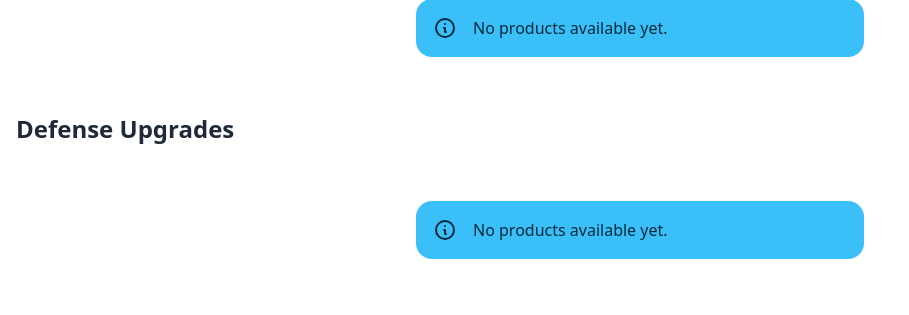
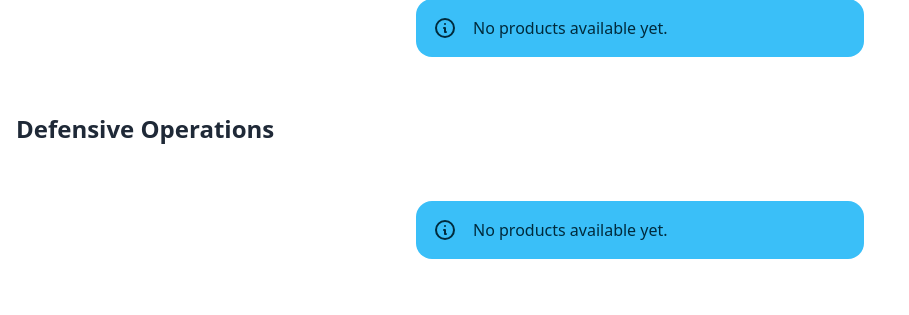
Before and after one commit to BreydenSummers/HackUSU2025, a Django app: template factory_simulation/simulation/templates/simulation/shop.html in a window 1280 px wide. Shown: the part 289-604 px from the top of the page, without its empty margins (0-909 px from the left). Run offline with Django 4.2, Linux system fonts and the light colour scheme; the template is opened without the code that fills it, so the values that code supplies are empty; some libraries are stand-ins or nearby versions.

Commit message:
Change titles

```diff
--- a/factory_simulation/simulation/templates/simulation/shop.html
+++ b/factory_simulation/simulation/templates/simulation/shop.html
@@ -42,7 +42,7 @@ Factory Simulation{% endblock %} {% block content %}
   {% endif %}
 </div>
 
-<h2 class="text-2xl font-bold my-4">Defense Upgrades</h2>
+<h2 class="text-2xl font-bold my-4">Defensive Operations</h2>
 <div class="grid grid-cols-1 md:grid-cols-3 lg:grid-cols-3 gap-6">
   {% if products %} {% for product in products.defense %}
   <div class="card bg-base-200 shadow-xl">
```
